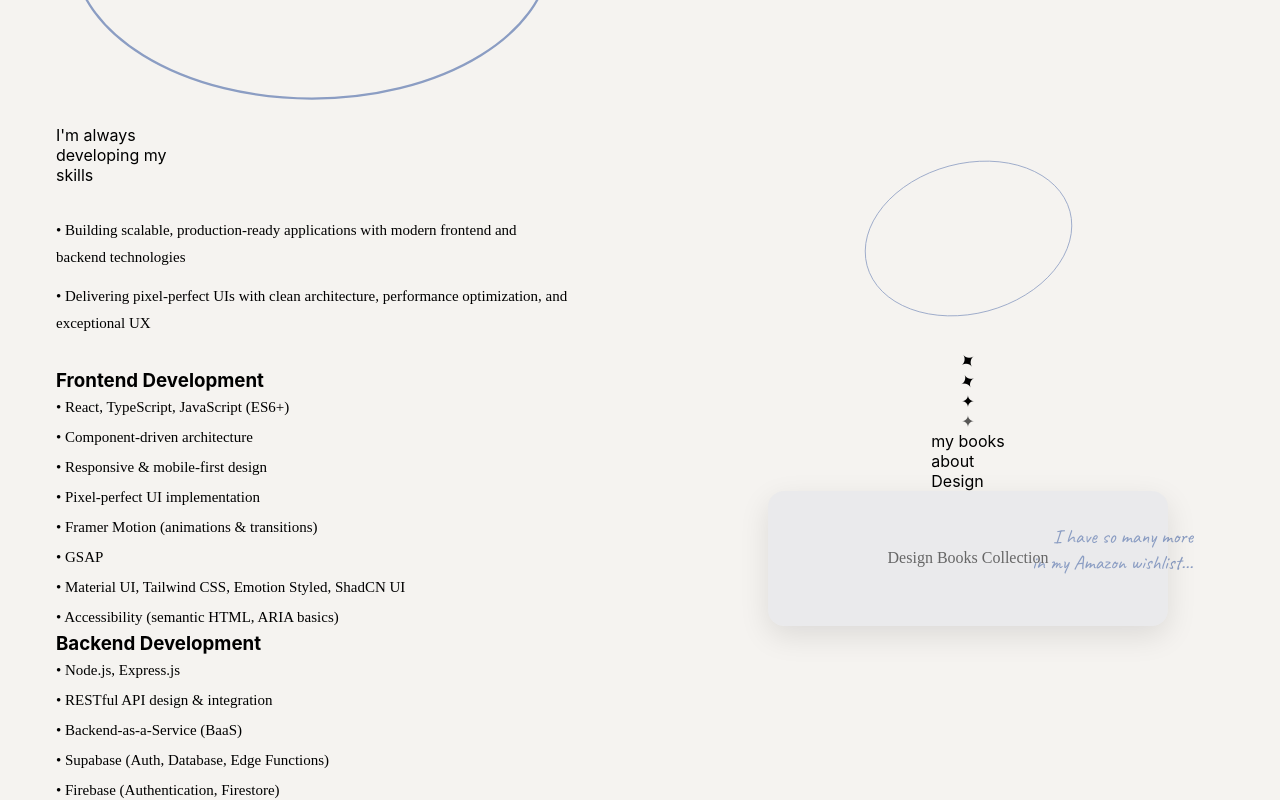
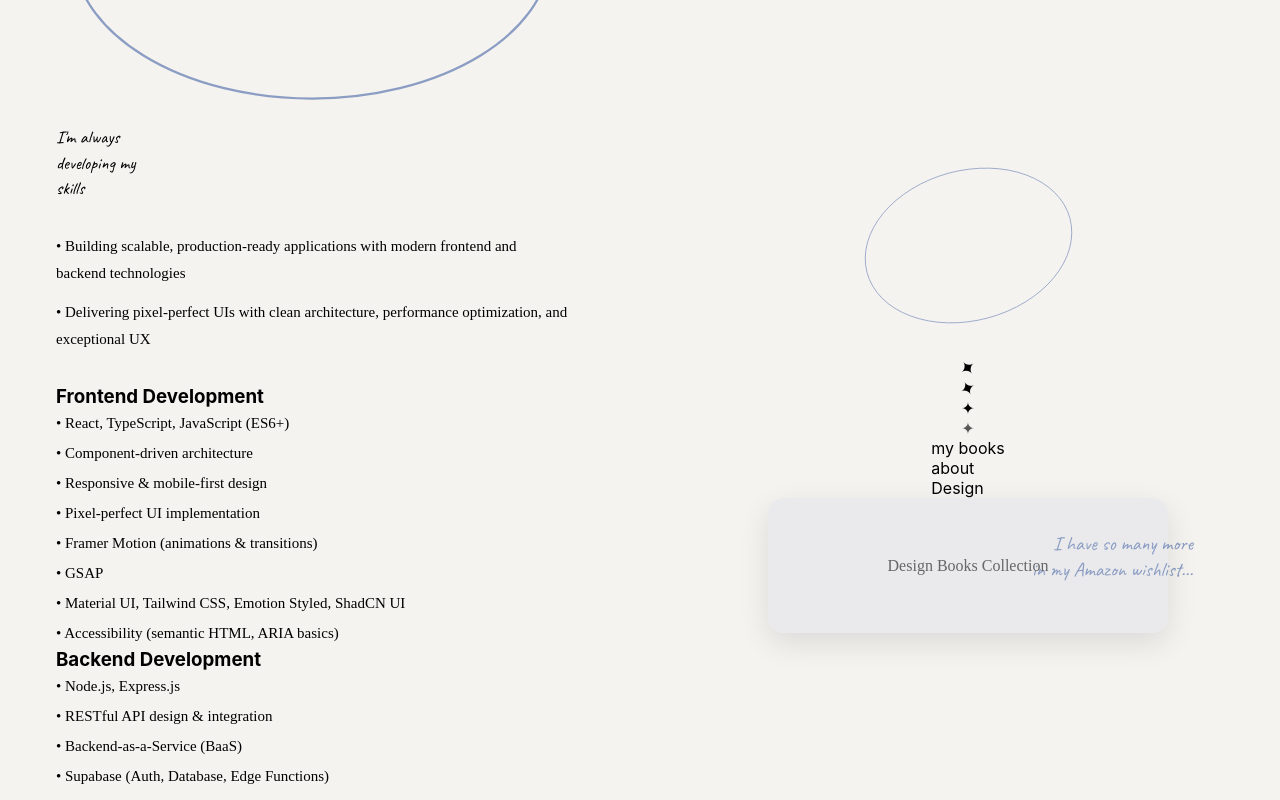
Before and after one commit to mrauthentik/kerpaskey, a React (Vite) app: page / in a window 1280 px wide. Shown: the part 2020-2820 px from the top of the page. Built offline with nearby package versions, Linux system fonts and the light colour scheme; a web font is replaced by a local one.

Commit message:
Add handwritten text styles to SkillsSection component

```diff
--- a/src/components/ProjectDetailSection.module.css
+++ b/src/components/ProjectDetailSection.module.css
@@ -178,7 +178,7 @@
   font-family: 'Caveat', cursive;
   font-size: 28px;
   margin-bottom: 16px;
-  color: #000;
+  color: #fff;
 }
 
 .handwrittenLanguages p,
--- a/src/components/SkillsSection.module.css
+++ b/src/components/SkillsSection.module.css
@@ -86,6 +86,14 @@
   text-align: center;
   line-height: 1.4;
   z-index: 10;
+}
+
+.circleHandwrittenText {
+  font-family: 'Caveat', cursive;
+  color: #000;
+  font-size: 18px;
+  text-align: left;
+  line-height: 1.4;
 }
 
 .description {
```
